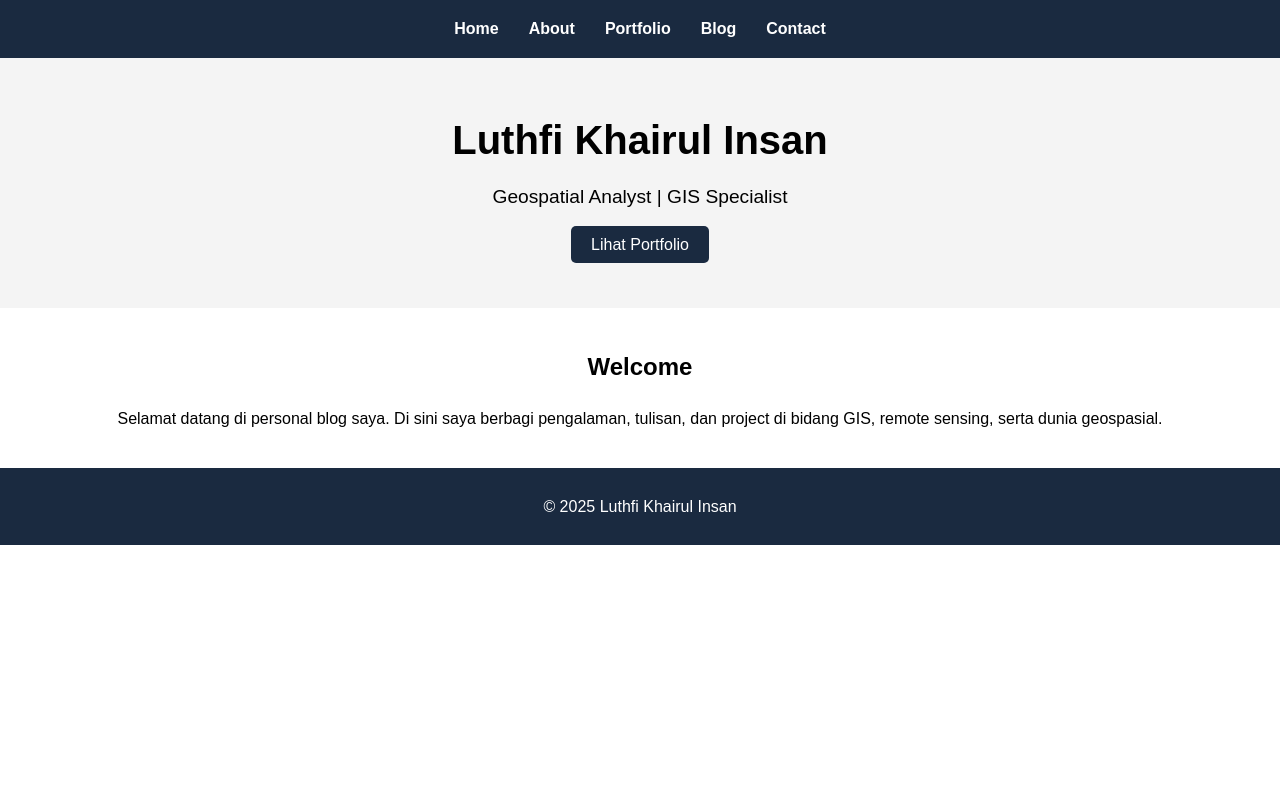
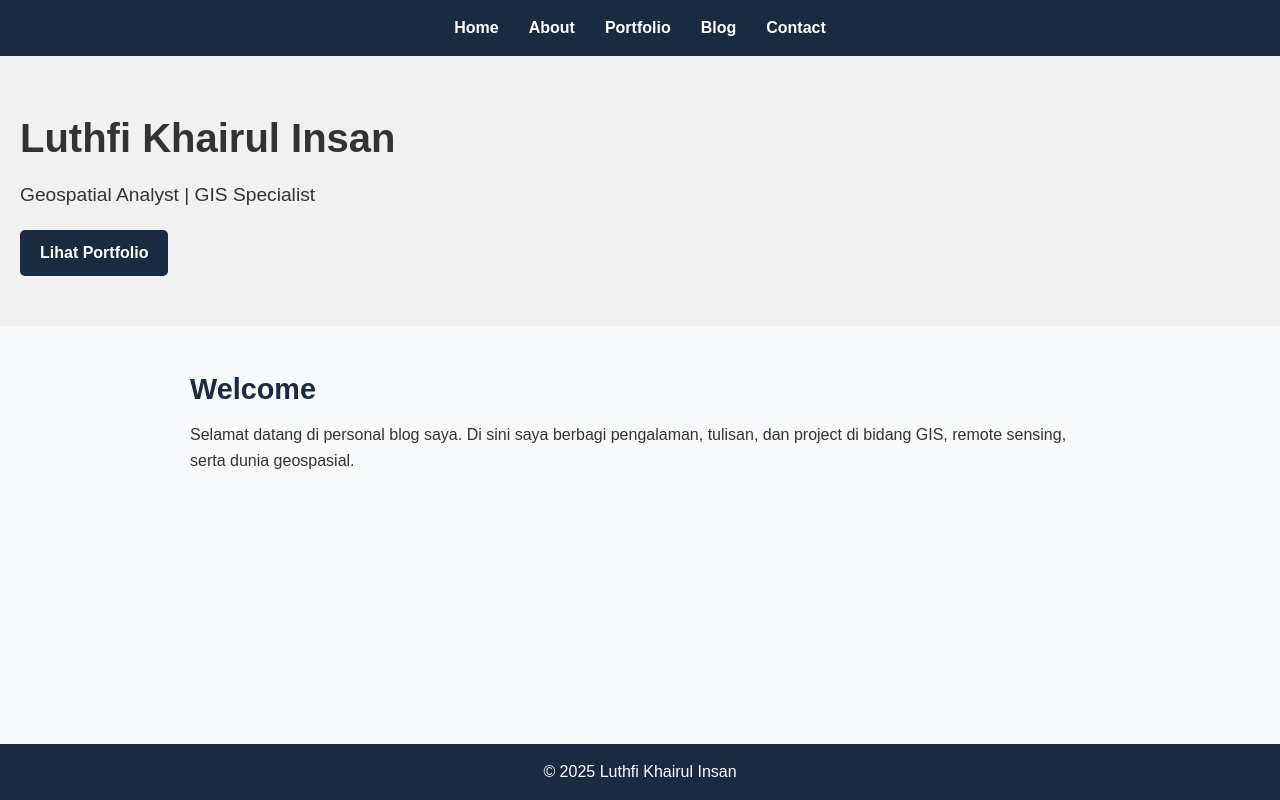
Before and after one commit to Luthfiinsan/work-luthfiinsan, a plain HTML site: page index.html in a window 1280 px wide. Drawn offline with Linux system fonts and the light colour scheme.

Commit message:
Update style.css

```diff
--- a/style.css
+++ b/style.css
@@ -1,66 +1,101 @@
-body {
-  font-family: Arial, sans-serif;
+/* Reset dasar */
+* {
   margin: 0;
   padding: 0;
+  box-sizing: border-box;
+}
+
+html, body {
+  height: 100%;
+  font-family: Arial, sans-serif;
   line-height: 1.6;
+  color: #333;
+  background-color: #f8f9fa;
+  display: flex;
+  flex-direction: column;
 }
 
 /* Navbar */
 nav {
   background: #1a2a40;
-  padding: 1em;
+  color: #fff;
+  padding: 15px 0;
 }
+
 nav ul {
   list-style: none;
   display: flex;
   justify-content: center;
-  margin: 0;
-  padding: 0;
 }
+
 nav ul li {
   margin: 0 15px;
 }
+
 nav ul li a {
   color: #fff;
   text-decoration: none;
   font-weight: bold;
 }
 
-/* Hero */
+nav ul li a:hover {
+  color: #ffd700;
+}
+
+/* Konten utama */
+main {
+  flex: 1;
+  padding: 20px;
+  text-align: center;
+}
+
+/* Hero / Header */
 header {
-  text-align: center;
   padding: 50px 20px;
-  background: #f4f4f4;
+  background: #f1f1f1;
 }
+
 header h1 {
-  margin: 0;
   font-size: 2.5em;
+  margin-bottom: 10px;
 }
+
 header p {
-  margin: 10px 0 20px;
   font-size: 1.2em;
+  margin-bottom: 20px;
 }
-.btn {
+
+header .btn {
+  display: inline-block;
   background: #1a2a40;
   color: #fff;
   padding: 10px 20px;
   text-decoration: none;
   border-radius: 5px;
-}
-.btn:hover {
-  background: #2c3e60;
+  font-weight: bold;
 }
 
-/* Section */
+header .btn:hover {
+  background: #003366;
+}
+
+/* Section umum */
 section {
-  padding: 20px;
-  text-align: center;
+  margin: 40px auto;
+  max-width: 900px;
+}
+
+section h2 {
+  font-size: 1.8em;
+  margin-bottom: 10px;
+  color: #1a2a40;
 }
 
 /* Footer */
 footer {
   text-align: center;
-  padding: 10px;
+  padding: 15px;
   background: #1a2a40;
   color: #fff;
+  margin-top: auto;
 }
```
